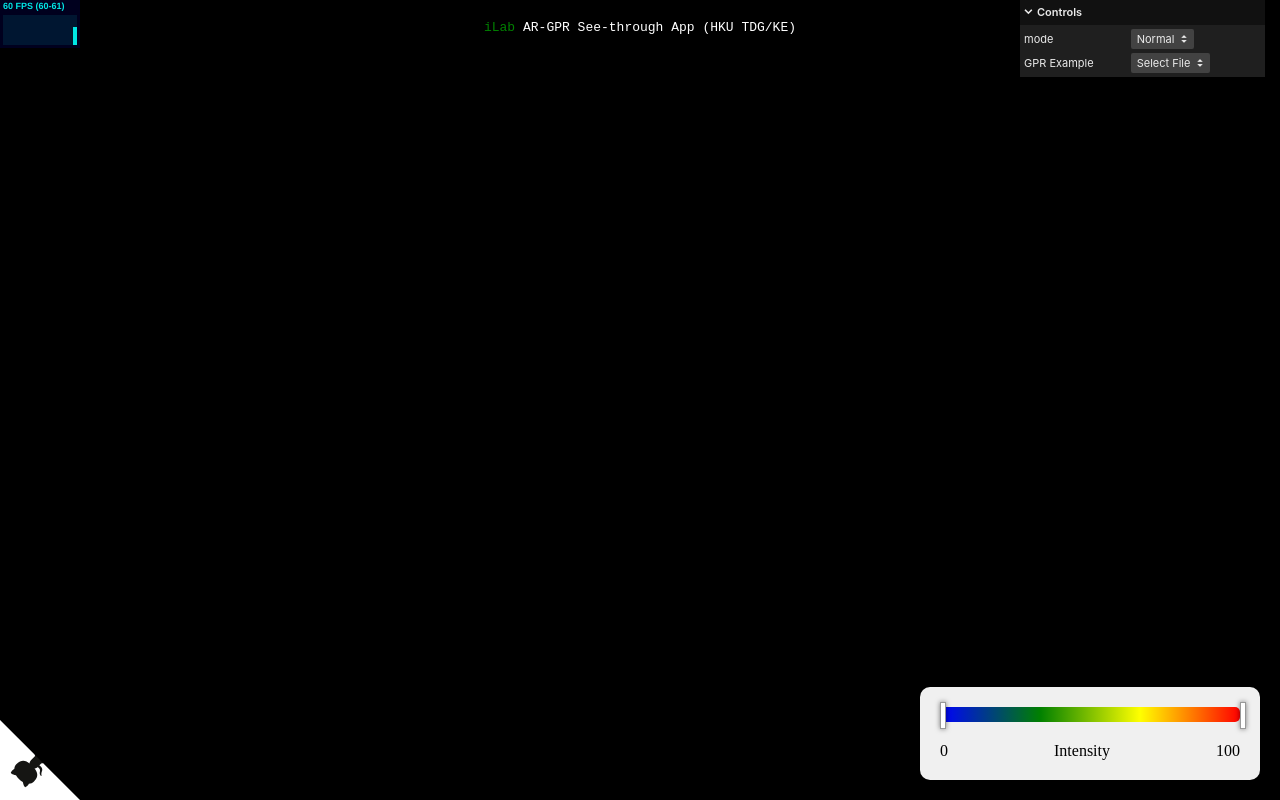
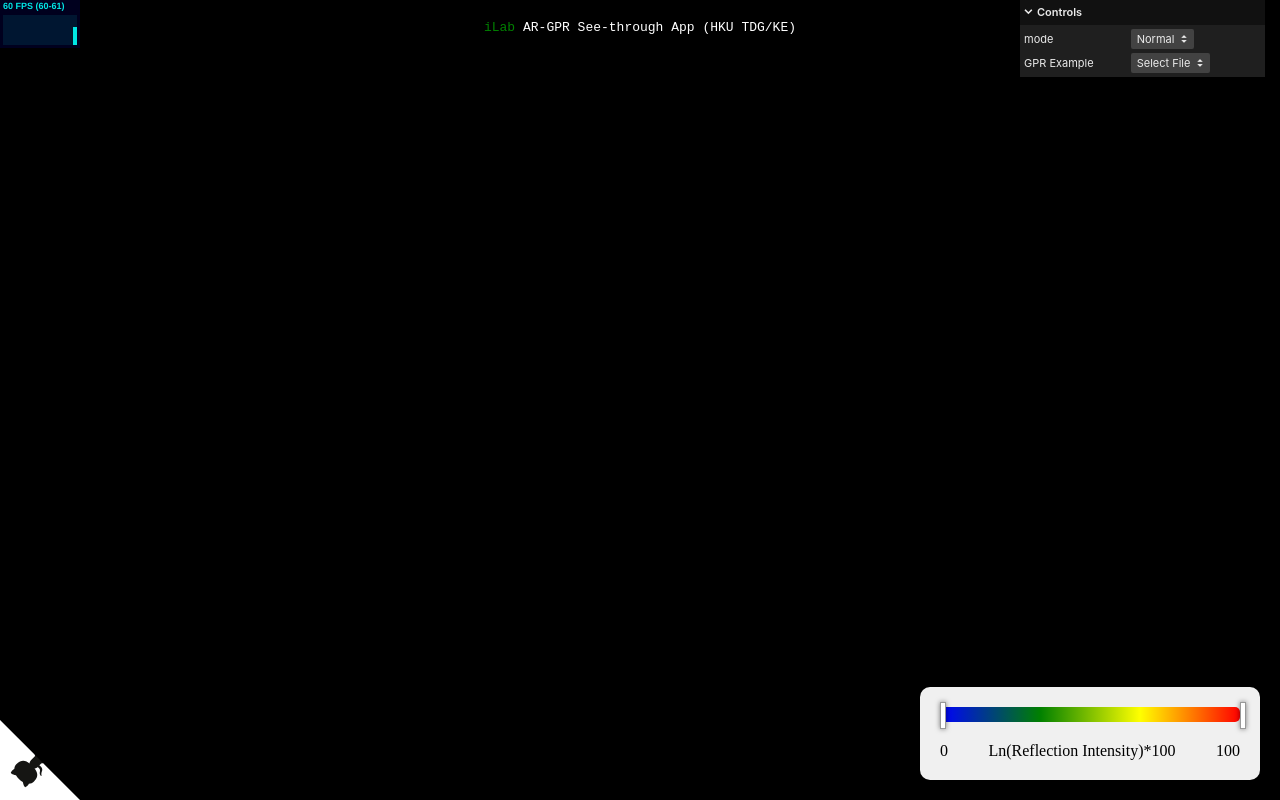
Before and after one commit to chunibyo-wly/VoxelAdjust, a website built with webpack: page public/index.html in a window 1280 px wide. Built offline with nearby package versions, Linux system fonts and the light colour scheme.

Commit message:
modify intensity name

```diff
--- a/public/index.html
+++ b/public/index.html
@@ -164,7 +164,7 @@
             </div>
             <div class="bounds">
                 <span id="lowerBoundValue">0</span>
-                <span>Intensity</span>
+                <span>Ln(Reflection Intensity)*100</span>
                 <span id="upperBoundValue">100</span>
             </div>
         </div>
```
